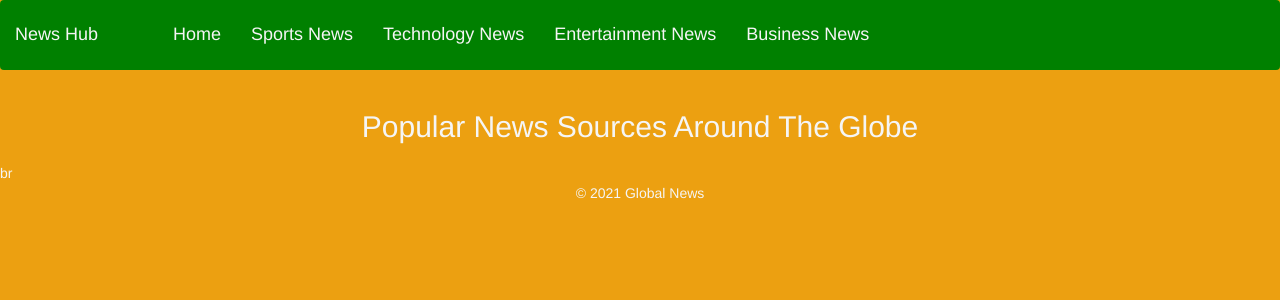
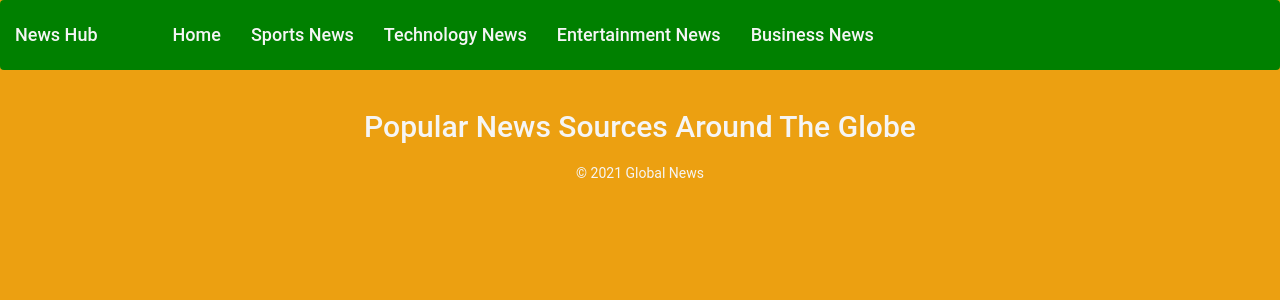
Before and after one commit to ezekielkibiego/News-Hub, a Flask app: template app/templates/index.html in a window 1280 px wide. Shown: the top 300 px of the page. Run offline with Flask 2, Linux system fonts and the light colour scheme; the template is opened without the code that fills it, so the values that code supplies are empty; some libraries are stand-ins or nearby versions.

Commit message:
removed br error

```diff
--- a/app/static/css/index.css
+++ b/app/static/css/index.css
@@ -1,6 +1,7 @@
 body{
     background-color: rgb(236, 160, 17);
     color: whitesmoke;
+    font-family: roboto;
 }
 .navbar{
     background-color: green;
--- a/app/templates/index.html
+++ b/app/templates/index.html
@@ -17,8 +17,6 @@
                 </div>
             </div>
 </div>
-br
-
 <div class="bg-secondary">
     {% block footer %}
         <footer class="text-center text-light fs-1 pt-4 pb-4">&copy; 2021 Global News</footer>
```
